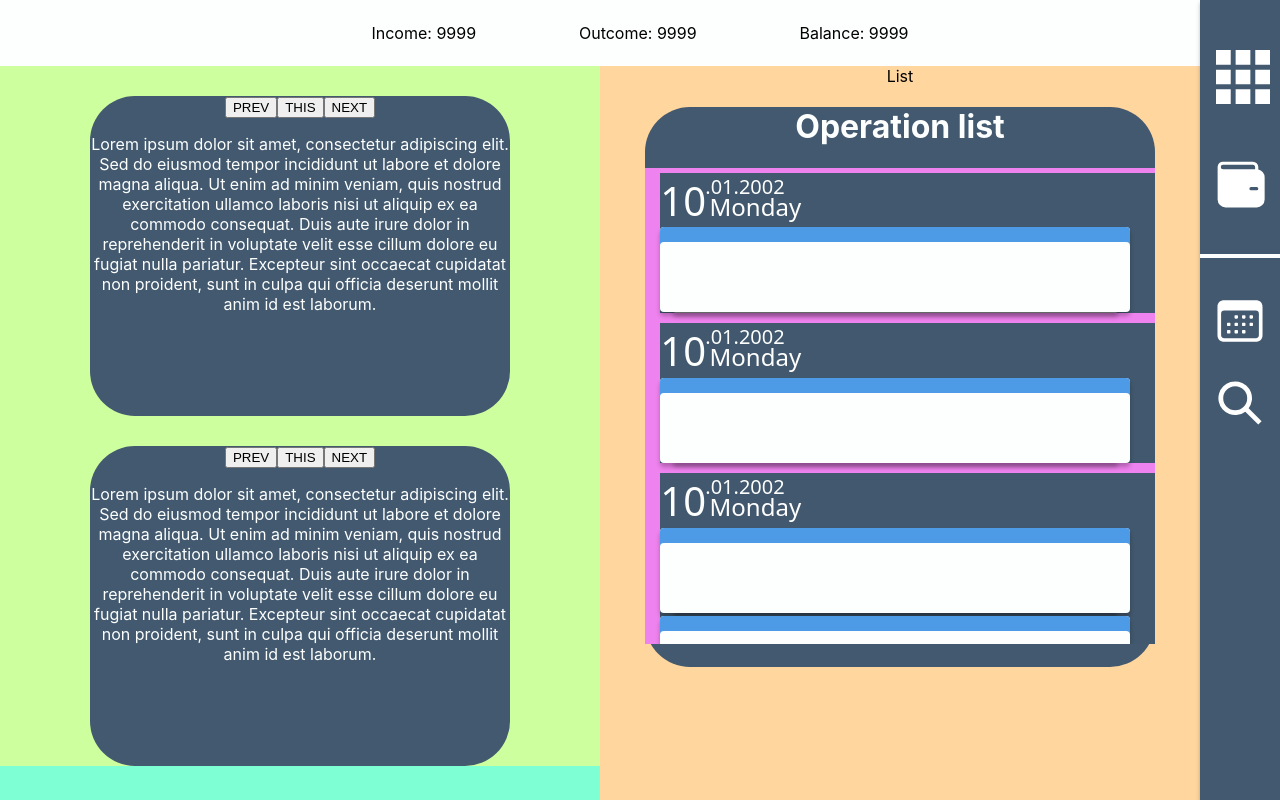
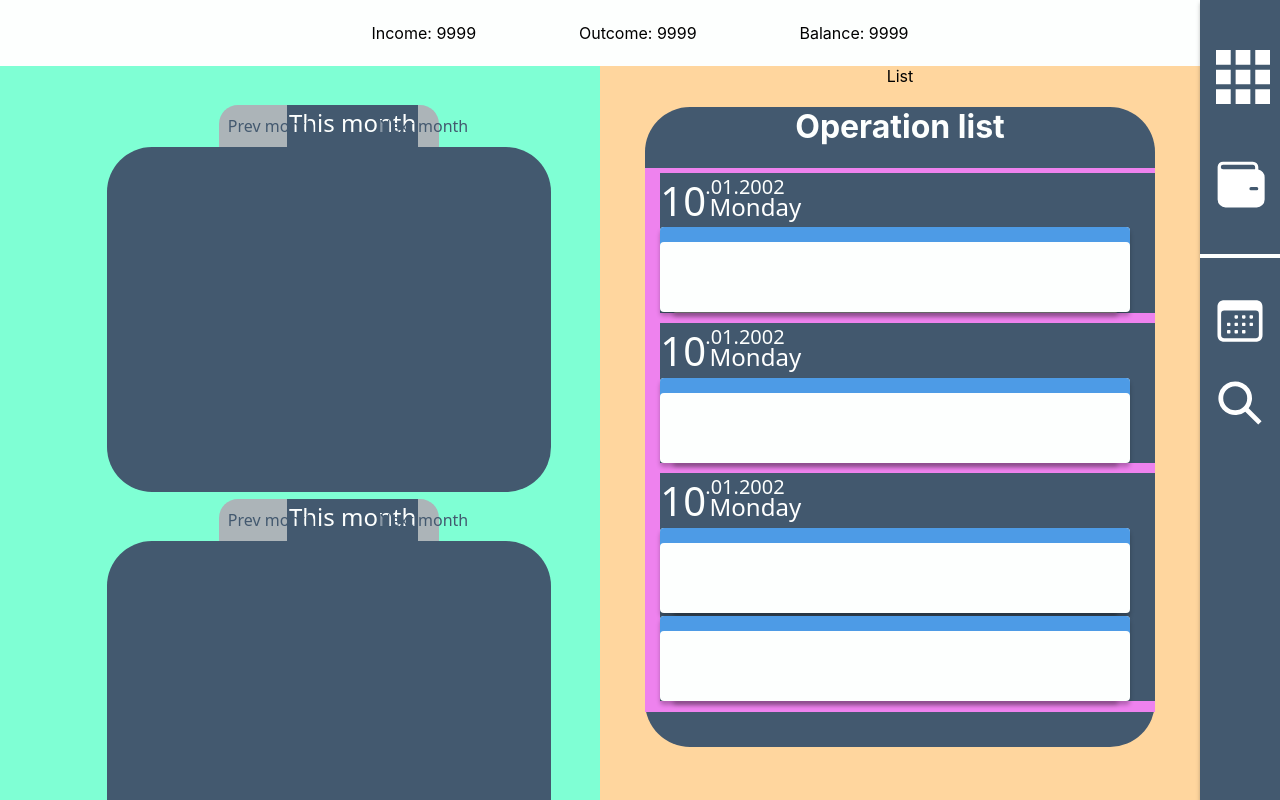
Before and after one commit to AllanPaton/WebFamilyBudget, a React (Create React App) app: page / in a window 1280 px wide. Built offline with nearby package versions, Linux system fonts and the light colour scheme.

Commit message:
not functional

```diff
--- a/src/App.css
+++ b/src/App.css
@@ -129,8 +129,10 @@
 
 .main-app-leftSlice{
   margin-top: 66px;
-  margin-left: 0;
-  background: #cdff9e;
+  display: grid;
+  grid-template-rows: repeat(2, 1fr); /* Создаем 2 равные строки */
+  gap: 20px; /* Расстояние между строками */
+  padding: 10px; /* Отступы внутри контейнера */
 }
 
 .main-app-rightSlice{
@@ -142,12 +144,17 @@
 
 .boldWin{
   margin-top: 5%;
-  margin-left: 15%;
-  width: 70%;
-  height: 40vh;
-  color: #FDFFFE;
+  margin-left: 10%;
+  height: 345px;
+}
+
+.win{
+  width: 85%;
+  height: 100%;
+  margin: 0 auto;
+  border-radius: 45px;
   background: #43596F;
-  border-radius: 45px;
+  color: #fdfffe;
 }
 
 /*OPERATION MENU/LIST OR ETC BLYAT */
@@ -155,7 +162,7 @@
 .listbox{
   background: #43596F;
   width: 85%;
-  height: 70vh;
+  height: 80vh;
   margin: auto;
   h1{color: #FDFFFE}
   border-radius: 45px;
--- a/src/App.js
+++ b/src/App.js
@@ -2,6 +2,8 @@ import './App.css';
 import React from "react";
 import OperationDate from "./components/UI/OperationDate/OperationDate";
 import OperationInfo from "./components/UI/OperationInfo/OperationInfo";
+import Component1 from "./components/UI/Section4/Component1/Component1";
+import Section4 from "./components/UI/Section4/Section4";
 
 function App() {
 
@@ -41,25 +43,15 @@ function App() {
 								  <div className="flexbox-container">
 									  <div className="main-app-leftSlice">
 										  <div className="boldWin">
-											  <button>PREV</button>
-											  <button>THIS</button>
-											  <button>NEXT</button>
-											  <div>
-												  <p>Lorem ipsum dolor sit amet, consectetur adipiscing elit. Sed do eiusmod tempor incididunt ut labore et dolore magna aliqua. Ut enim ad minim veniam, quis nostrud exercitation ullamco laboris nisi ut aliquip ex ea commodo consequat. Duis aute irure dolor in reprehenderit in voluptate velit esse cillum dolore eu fugiat nulla pariatur. Excepteur sint occaecat cupidatat non proident, sunt in culpa qui officia deserunt mollit anim id est laborum.</p>
+											  <Section4/>
+											  <div className="win">
+
 											  </div>
 										  </div>
 										  <div className="boldWin">
-											  <button>PREV</button>
-											  <button>THIS</button>
-											  <button>NEXT</button>
-											  <div>
-												  <p>Lorem ipsum dolor sit amet, consectetur adipiscing elit. Sed do
-													  eiusmod tempor incididunt ut labore et dolore magna aliqua. Ut
-													  enim ad minim veniam, quis nostrud exercitation ullamco laboris
-													  nisi ut aliquip ex ea commodo consequat. Duis aute irure dolor in
-													  reprehenderit in voluptate velit esse cillum dolore eu fugiat
-													  nulla pariatur. Excepteur sint occaecat cupidatat non proident,
-													  sunt in culpa qui officia deserunt mollit anim id est laborum.</p>
+											  <Section4/>
+											  <div className="win">
+
 											  </div>
 										  </div>
 									  </div>
--- /dev/null
+++ b/src/components/UI/Section4/Component1/Component1.jsx
@@ -0,0 +1,16 @@
+import React from 'react';
+import { memo } from 'react';
+
+import resets from '../../_resets.module.css';
+import classes from './Component1.module.css';
+
+export const Component1 = memo(function Component1(props = {}) {
+    return (
+        <div className={`${resets.storybrainResets} ${props.classes?.root || ''} ${props.className || ''} ${classes.root}`}>
+            <div className={classes.rectangle2}></div>
+            <div className={classes.rectangle3}></div>
+        </div>
+    );
+});
+
+export default Component1;
--- /dev/null
+++ b/src/components/UI/Section4/Component1/Component1.module.css
@@ -0,0 +1,32 @@
+.block {
+  position: absolute;
+  left: 73.7463%;
+  right: -73.7463%;
+  top: 385.7143%;
+  bottom: -385.7143%;
+  width: 339px;
+  height: 42px;
+  align-items: flex-start;
+  outline: solid 2px #000;
+  outline-offset: -2px;
+  border-radius: 19px;
+}
+.rectangle2 {
+  z-index: 0;
+  position: absolute;
+  left: 0;
+  right: 0;
+  top: 0;
+  bottom: 0;
+  border-radius: 19px;
+  background-color: #acb4b8;
+}
+.rectangle3 {
+  z-index: 0;
+  position: absolute;
+  left: 0;
+  right: 0;
+  top: 52.381%;
+  bottom: 0;
+  background-color: #acb4b8;
+}
--- /dev/null
+++ b/src/components/UI/Section4/Section4.jsx
@@ -0,0 +1,50 @@
+/*
+import { memo } from 'react';
+import type { FC } from 'react';
+
+import resets from '../_resets.module.css';
+import { Component1 } from './Component1/Component1';
+import classes from './Section4.module.css';
+
+interface Props {
+  className?: string;
+}
+/!* @figmaId 98:13 *!/
+export const Section4: FC<Props> = memo(function Section4(props = {}) {
+  return (
+    <div className={`${resets.storybrainResets} ${classes.root}`}>
+      <div className={classes.navGraphButton}>
+        <Component1 className={classes.component1} />
+        <div className={classes.rectangle4}></div>
+        <div className={classes.thisMonth}>This month</div>
+        <div className={classes.prevMonth}>Prev month</div>
+        <div className={classes.nextMonth}>Next month</div>
+      </div>
+    </div>
+  );
+});
+*/
+
+import React from 'react';
+import { memo } from 'react';
+
+import resets from '../_resets.module.css';
+import { Component1 } from './Component1/Component1';
+import classes from './Section4.module.css';
+
+export const Section4 = memo(function Section4(props = {}) {
+  return (
+      <div className={`${resets.storybrainResets} ${classes.root}`}>
+        <div className={classes.navGraphButton}>
+          <Component1 className={classes.component1} />
+            <div className={classes.rectangle4}>
+                <div className={classes.thisMonth}>This month</div>
+            </div>
+            <div className={classes.prevMonth}>Prev month</div>
+          <div className={classes.nextMonth}>Next month</div>
+        </div>
+      </div>
+  );
+});
+
+export default Section4;
--- /dev/null
+++ b/src/components/UI/Section4/Section4.module.css
@@ -0,0 +1,75 @@
+.component1.component1 {
+  left: 0;
+  right: 0;
+  top: 0;
+  bottom: 0;
+}
+.navGraphButton {
+  position: relative;
+  width: 42%;
+  height: 42px;
+  margin: auto auto;
+}
+.rectangle4 {
+  position: absolute;
+  left: 30.6785%;
+  right: 30.6785%;
+  top: 0;
+  bottom: 0;
+  width: 131px;
+  height: 42px;
+  background-color: #43596f;
+}
+
+.rectangle4:hover{
+  outline: dotted red;
+}
+
+.thisMonth {
+  color: #fdfffe;
+  font-size: 24px;
+  font-family: IBM Plex Sans, system-ui, -apple-system, 'Segoe UI', Roboto, 'Helvetica Neue', Arial, 'Noto Sans',
+    'Liberation Sans', sans-serif;
+  position: absolute;
+  top: 19.0476%;
+  width: 132px;
+  height: 26px;
+  text-align: center;
+  align-items: center;
+  justify-content: flex-end;
+  flex-direction: column;
+}
+.prevMonth {
+  color: #43596f;
+  font-size: 16px;
+  font-family: IBM Plex Sans, system-ui, -apple-system, 'Segoe UI', Roboto, 'Helvetica Neue', Arial, 'Noto Sans',
+    'Liberation Sans', sans-serif;
+  position: absolute;
+  left: 0;
+  right: 69.3215%;
+  top: 14.2857%;
+  bottom: 23.8095%;
+  width: 104px;
+  height: 26px;
+  text-align: center;
+  align-items: center;
+  justify-content: flex-end;
+  flex-direction: column;
+}
+.nextMonth {
+  color: #43596f;
+  font-size: 16px;
+  font-family: IBM Plex Sans, system-ui, -apple-system, 'Segoe UI', Roboto, 'Helvetica Neue', Arial, 'Noto Sans',
+    'Liberation Sans', sans-serif;
+  position: absolute;
+  left: 69.6165%;
+  right: 0;
+  top: 14.2857%;
+  bottom: 23.8095%;
+  width: 103px;
+  height: 26px;
+  text-align: center;
+  align-items: center;
+  justify-content: flex-end;
+  flex-direction: column;
+}
```
